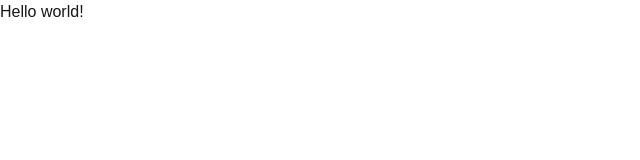
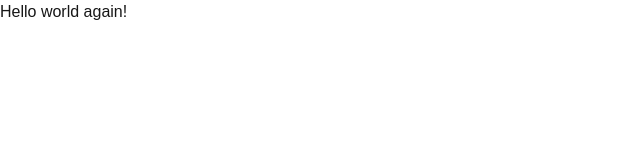
Before and after one commit to PeterNydahl/next-test-2025-08-13, a Next.js app: page / in a window 1280 px wide. Shown: the top 160 px of the page, without its empty margins (0-640 px from the left). Built offline with nearby package versions, Linux system fonts and the light colour scheme.

Commit message:
hello world again!

```diff
--- a/app/page.js
+++ b/app/page.js
@@ -2,6 +2,6 @@ import Image from "next/image";
 
 export default function Home() {
   return (
-    <p>Hello world!</p>
+    <p>Hello world again!</p>
   );
 }
```
